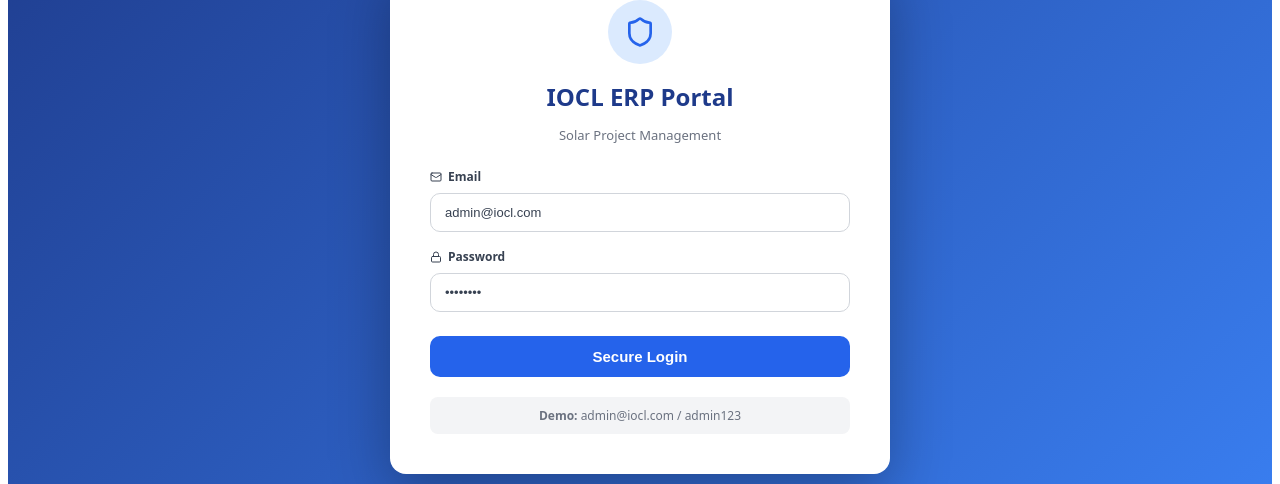
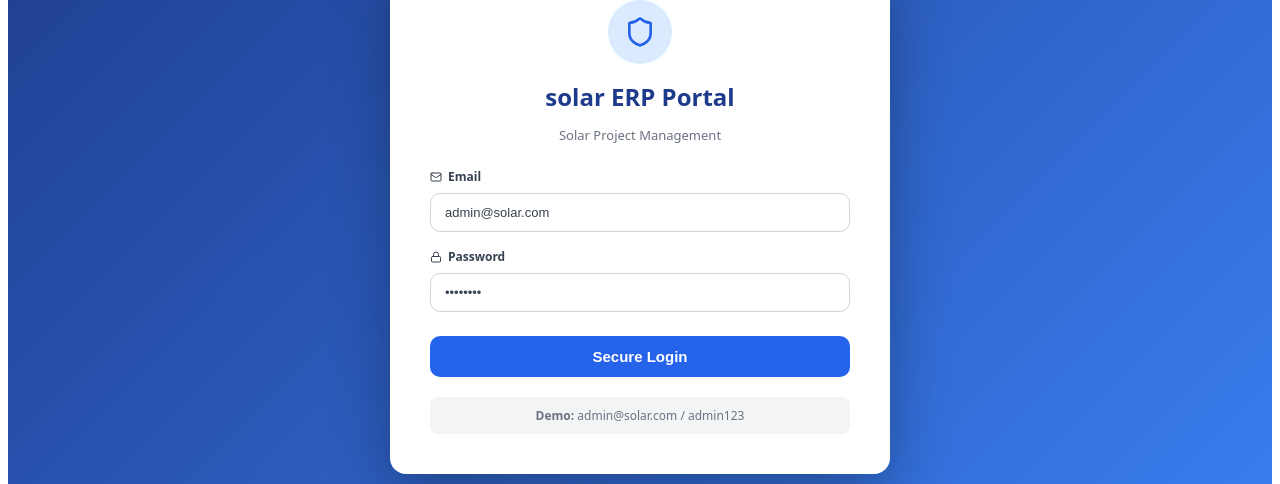
Before and after one commit to kush232323/solar-erp, a React (Vite) app: page / in a window 1280 px wide. Shown: the part 211-695 px from the top of the page. Built offline with nearby package versions, Linux system fonts and the light colour scheme.

Commit message:
Update project

```diff
--- a/src/App.jsx
+++ b/src/App.jsx
@@ -58,12 +58,12 @@
 ];
 
 const DEMO_USERS = [
-  { id: 1, s_no: 1, name: 'Admin User', email: 'admin@iocl.com', role: 'Super Admin', status: 'Active', remarks: 'System admin' },
+  { id: 1, s_no: 1, name: 'Admin User', email: 'admin@solar.com', role: 'Super Admin', status: 'Active', remarks: 'System admin' },
   { id: 2, s_no: 2, name: 'SunPower Ltd', email: 'info@sunpower.com', role: 'Contractor', status: 'Active', remarks: 'Approved' },
   { id: 3, s_no: 3, name: 'GreenTech Solutions', email: 'contact@greentech.com', role: 'Contractor', status: 'Active', remarks: 'Approved' },
-  { id: 4, s_no: 4, name: 'Rajesh Kumar', email: 'rajesh@iocl.com', role: 'Field Worker', status: 'Active', remarks: 'Assigned' },
+  { id: 4, s_no: 4, name: 'Rajesh Kumar', email: 'rajesh@solar.com', role: 'Field Worker', status: 'Active', remarks: 'Assigned' },
   { id: 5, s_no: 5, name: 'EcoEnergy Pvt Ltd', email: 'sales@ecoenergy.com', role: 'Contractor', status: 'Active', remarks: 'Approved' },
-  { id: 6, s_no: 6, name: 'Suresh Patel', email: 'suresh@iocl.com', role: 'Field Worker', status: 'Active', remarks: 'Assigned' },
+  { id: 6, s_no: 6, name: 'Suresh Patel', email: 'suresh@solar.com', role: 'Field Worker', status: 'Active', remarks: 'Assigned' },
 ];
 
 const DEMO_PHOTOS = Array.from({ length: 12 }, (_, i) => ({
@@ -426,7 +426,7 @@
 // LOGIN
 // =============================================
 const Login = ({ onLogin }) => {
-  const [email, setEmail] = useState('admin@iocl.com');
+  const [email, setEmail] = useState('admin@solar.com');
   const [password, setPassword] = useState('admin123');
   const [error, setError] = useState('');
   const [loading, setLoading] = useState(false);
@@ -435,7 +435,7 @@
     e.preventDefault();
     setLoading(true); setError('');
     setTimeout(() => {
-      if (email === 'admin@iocl.com' && password === 'admin123') {
+      if (email === 'admin@solar.com' && password === 'admin123') {
         const u = { id: 1, name: 'Admin User', email, role: 'Super Admin' };
         localStorage.setItem('authToken', 'demo-token-' + Date.now());
         localStorage.setItem('user', JSON.stringify(u));
@@ -449,7 +449,7 @@
     <div style={{ minHeight: '100vh', display: 'flex', alignItems: 'center', justifyContent: 'center', background: 'linear-gradient(135deg, #1e3a8a, #3b82f6)', padding: '20px', fontFamily: 'system-ui, sans-serif' }}>
       <div style={{ background: '#fff', padding: '40px', borderRadius: '16px', boxShadow: '0 20px 60px rgba(0,0,0,0.3)', width: '100%', maxWidth: '420px' }}>
         <div style={{ width: '64px', height: '64px', background: '#dbeafe', borderRadius: '50%', display: 'flex', alignItems: 'center', justifyContent: 'center', margin: '0 auto 16px', color: '#2563eb' }}><Shield size={32} /></div>
-        <h1 style={{ fontSize: '24px', fontWeight: 'bold', textAlign: 'center', color: '#1e3a8a', marginBottom: '4px' }}>IOCL ERP Portal</h1>
+        <h1 style={{ fontSize: '24px', fontWeight: 'bold', textAlign: 'center', color: '#1e3a8a', marginBottom: '4px' }}>solar ERP Portal</h1>
         <p style={{ fontSize: '13px', textAlign: 'center', color: '#6b7280', marginBottom: '24px' }}>Solar Project Management</p>
         {error && <div style={{ background: '#fee2e2', color: '#991b1b', padding: '10px 14px', borderRadius: '8px', fontSize: '13px', marginBottom: '16px' }}>{error}</div>}
         <form onSubmit={submit} style={{ display: 'flex', flexDirection: 'column', gap: '16px' }}>
@@ -464,7 +464,7 @@
           </button>
         </form>
         <div style={{ marginTop: '20px', textAlign: 'center', fontSize: '12px', color: '#6b7280', background: '#f3f4f6', padding: '10px', borderRadius: '8px' }}>
-          <strong>Demo:</strong> admin@iocl.com / admin123
+          <strong>Demo:</strong> admin@solar.com / admin123
         </div>
       </div>
     </div>
@@ -1883,7 +1883,7 @@
         {/* SIDEBAR */}
         <div style={{ background: '#111827', color: '#fff', display: 'flex', flexDirection: 'column', width: sidebarOpen ? '250px' : '60px', transition: 'width 0.3s', flexShrink: 0 }}>
           <div style={{ padding: '16px', borderBottom: '1px solid #1f2937', display: 'flex', alignItems: 'center', justifyContent: 'space-between' }}>
-            {sidebarOpen && <span style={{ fontWeight: 'bold', fontSize: '15px', letterSpacing: '1px' }}>IOCL ERP</span>}
+            {sidebarOpen && <span style={{ fontWeight: 'bold', fontSize: '15px', letterSpacing: '1px' }}>solar ERP</span>}
             <button onClick={() => setSidebarOpen(!sidebarOpen)} style={{ background: 'transparent', border: 'none', color: '#9ca3af', cursor: 'pointer', display: 'flex' }}>
               {sidebarOpen ? <ChevronLeft size={16} /> : <ChevronRight size={16} />}
             </button>
```
